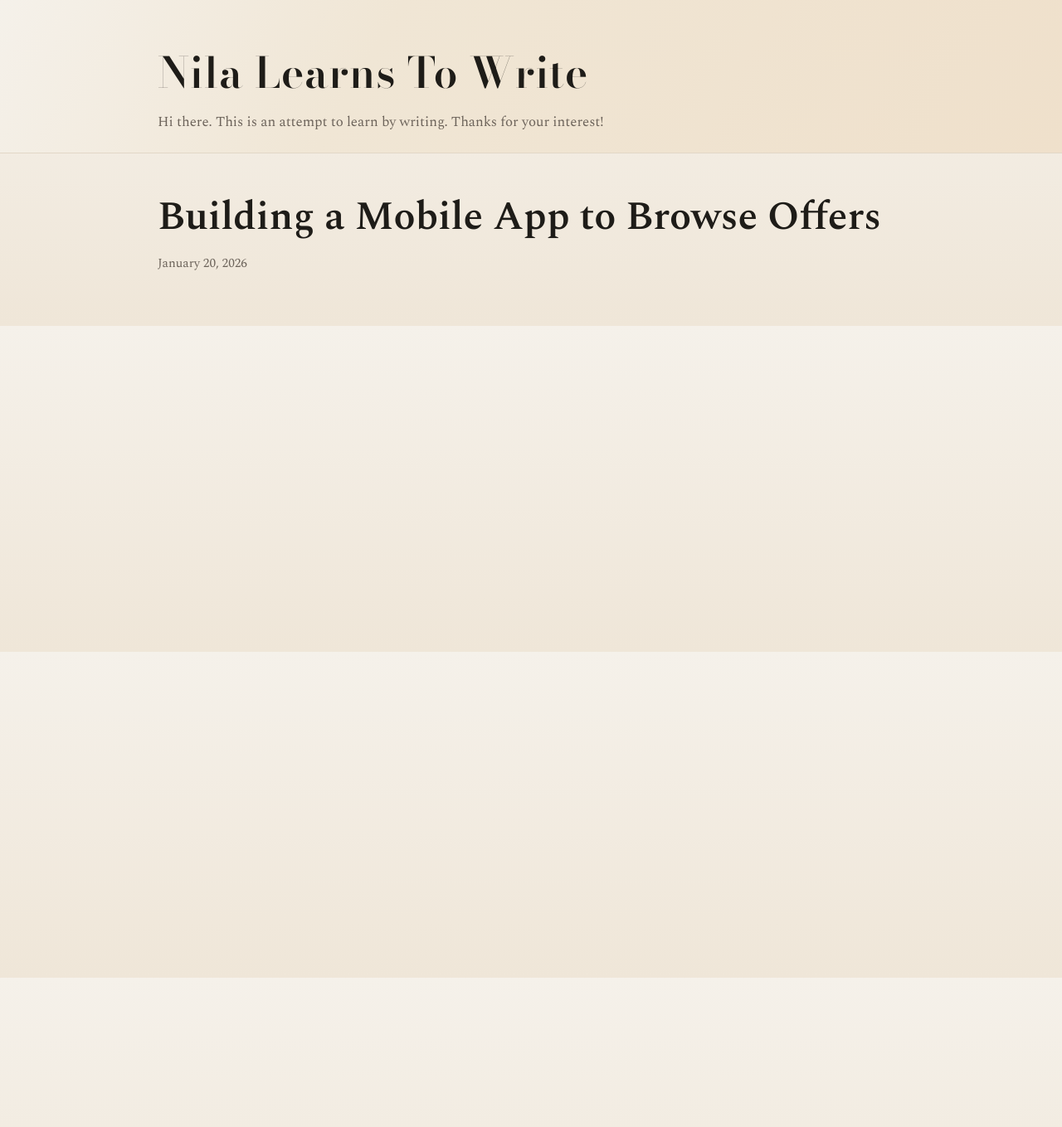
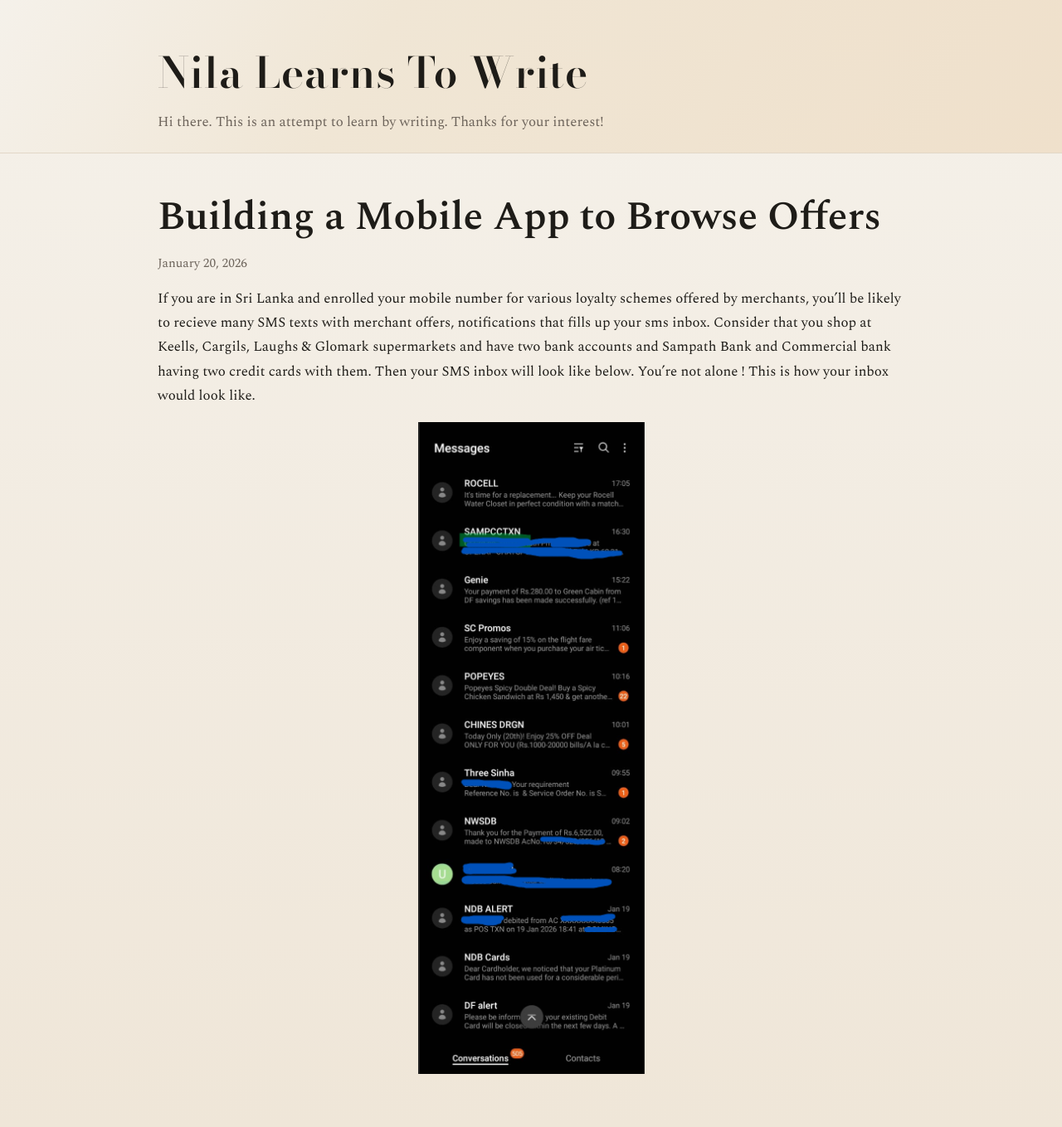
Before and after one commit to nilanka-weeraman/nilanka-weeraman.github.io, a Jekyll site: the page built from _posts/2026-01-20-welcome.md, in a window 1280 px wide. Shown: the whole page at 83% size. Built offline with Jekyll 4.4.1, drawn with Linux system fonts in a browser that asks for light colours; before the commit the page ends 900 px from its top, so only the background shows below that.

Commit message:
postupdate

```diff
--- a/_posts/2026-01-20-welcome.md
+++ b/_posts/2026-01-20-welcome.md
@@ -3,3 +3,6 @@ layout: post
 title: "Building a Mobile App to Browse Offers"
 date: 2026-01-20 10:00:00 +0530
 ---
+If you are in Sri Lanka and enrolled your mobile number for various loyalty schemes offered by merchants, you'll be likely to recieve many SMS texts with merchant offers, notifications that fills up your sms inbox. Consider that you shop at Keells, Cargils, Laughs & Glomark supermarkets and have
+two bank accounts and Sampath Bank and Commercial bank having two credit cards with them. Then your SMS inbox will look like below. You're not alone ! This is how your inbox would look like. <br>
+<img class="post-image" style="--post-image-width: 273px; --post-image-max: 320px;" src="{{ '/assets/images/inbox_nofilter.png' | relative_url }}" alt="SMS inbox example" width="273" height="786" />
--- a/assets/css/site.css
+++ b/assets/css/site.css
@@ -102,6 +102,14 @@ body {
   font-size: 1.05rem;
 }
 
+.post-image {
+  display: block;
+  margin: 16px auto;
+  width: var(--post-image-width, 273px);
+  max-width: var(--post-image-max, 90%);
+  height: auto;
+}
+
 @media (max-width: 640px) {
   .site-header {
     padding-top: 32px;
```
Also changed, not shown: assets/images/inbox_nofilter.png (added).
